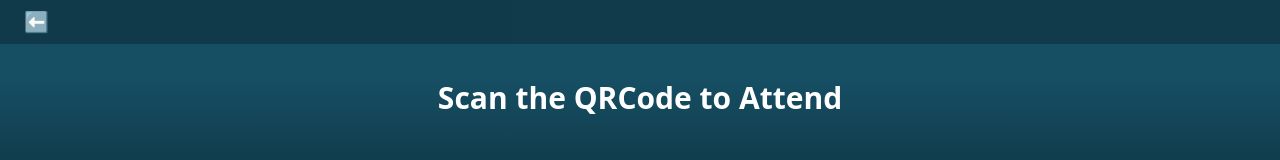
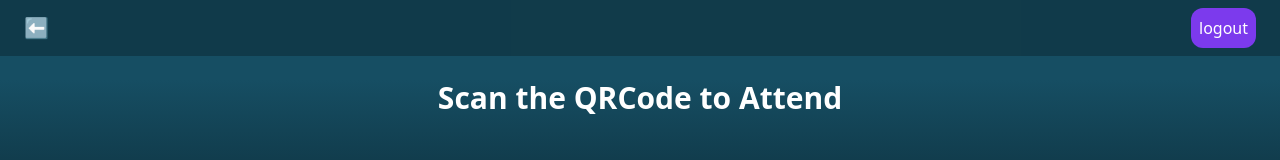
Before and after one commit to dhirtiman/q-attend, a Vue app: page /student/qrscan in a window 1280 px wide. Shown: the top 160 px of the page. Built offline with nearby package versions, Linux system fonts and the light colour scheme; no server answers; sample sign-in values are in the browser's storage.

Commit message:
login is persistent

```diff
--- a/src/App.vue
+++ b/src/App.vue
@@ -1,28 +1,56 @@
+<template>
+  <header
+    v-if="!inHome"
+    class="fixed left-0 right-0 top-0 z-10 bg-black bg-opacity-25 px-6 py-2 text-white"
+  >
+    <div class="flex items-center justify-between">
+      <button @click="goBack" class="text-xl font-bold">⬅</button>
+      <button v-if="isLoggedIn" class="bg-violet-600 rounded-xl  p-2" @click="logout">logout</button>
+    </div>
+  </header>
 
-<template>
-    <header v-if="!inHome" class="fixed top-0 left-0 right-0 bg-black bg-opacity-25 text-white py-2 px-6 z-10">
-      <div class="flex justify-between items-center">
-        <button @click="goBack" class="text-xl font-bold">⬅</button>
-      </div>
-    </header>
-
-  <RouterView ></RouterView>
+  <RouterView></RouterView>
 </template>
 
 <script>
+import { getAuth, onAuthStateChanged, signOut } from "firebase/auth";
+
+let auth;
 
 export default {
+  mounted() {
+    auth = getAuth();
+    onAuthStateChanged(auth, (user) => {
+      let value;
+      if (user) {
+        value = true;
+      } else {
+        value = false;
+      }
+      console.log(value);
+      this.$store.commit("setLogin", value);
+    });
+  },
   computed: {
-    inHome(){
-      return  true ? this.$route.fullPath === '/home' : false;
+    inHome() {
+      return true ? this.$route.fullPath === "/home" : false;
+    },
+    isLoggedIn(){
+      return this.$store.getters['getLoginState'];
     }
   },
   methods: {
-    goBack(){
+    goBack() {
       this.$router.go(-1);
     },
+    logout(){
+      console.log('logging out...');
+      signOut(auth).then(()=>{
+        this.$router.push('/');
+      })
+    }
   },
-}
+};
 </script>
 
 <style scoped></style>
--- a/src/router/router.js
+++ b/src/router/router.js
@@ -5,7 +5,7 @@ import StudentSignIn from "../pages/student/StudentSignIn.vue";
 import StudentRegister from "../pages/student/StudentRegister.vue";
 
 import TeacherSignIn from "../pages/teacher/TeacherSignIn.vue";
-import { getAuth } from "firebase/auth";
+import { getAuth, onAuthStateChanged } from "firebase/auth";
 
 const routes = [
   { path: "/", redirect: "/home" },
@@ -51,23 +51,34 @@ const routes = [
 ];
 
 const router = createRouter({
-    history: createWebHistory(),
-    routes,
+  history: createWebHistory(),
+  routes,
+});
+
+const getCurrentUser = () => {
+  return new Promise((resolve, reject) => {
+    const removeListener = onAuthStateChanged(
+      getAuth(),
+      (user) => {
+        removeListener();
+        resolve(user);
+      },
+      reject,
+    );
   });
+};
 
-router.beforeEach((to, _, next) => {
+router.beforeEach(async(to, _, next) => {
   if (to.meta.requiresAuth) {
-    if (getAuth().currentUser) {
+    if (await getCurrentUser()) {
       next();
     } else {
-        alert('You Don\'t have access!');
-        next('/');
+      alert("You Don't have access!");
+      next("/");
     }
   } else {
     next();
   }
 });
 
-
-
 export default router;
--- a/src/store/store.js
+++ b/src/store/store.js
@@ -19,6 +19,7 @@ const store = createStore({
                 who: 'teacher', // or 'student'
                 id: 'teacherman@gmail.com',
             },
+            isLoggedIn: false,
 
         }
     },
@@ -26,15 +27,24 @@ const store = createStore({
         getCurrentUser(state){
             return state.currentUser;
         },
+        getLoginState(state){
+            return state.isLoggedIn;
+        },
     },
     actions: {
         setUser(context,payload){
             context.commit('setUser',payload);
-        }
+        },
+        setLogin(context,payload){
+            context.commit('setLogin',payload);
+        },
     },
     mutations: {
         setUser(state,payload){
             state.currentUser = payload;
+        },
+        setLogin(state,payload){
+            state.isLoggedIn = payload;
         }
     },
 });
```
